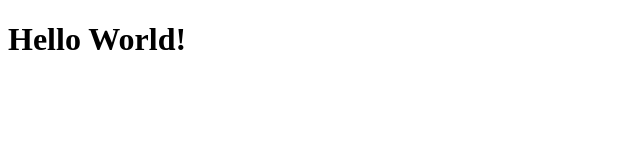
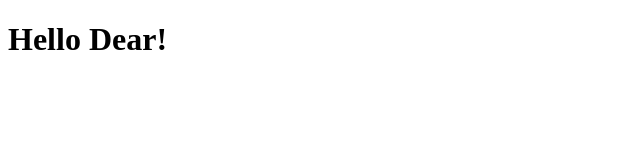
Before and after one commit to Dheerendra69/tempRepo, a plain HTML site: page index.html in a window 1280 px wide. Shown: the full height of the page, 0-640 px from the left. Drawn offline with Linux system fonts and the light colour scheme.

Commit message:
added dear

```diff
--- a/index.html
+++ b/index.html
@@ -6,6 +6,6 @@
     <title>First page</title>
   </head>
   <body>
-    <h1>Hello World!</h1>
+    <h1>Hello Dear!</h1>
   </body>
 </html>
```
